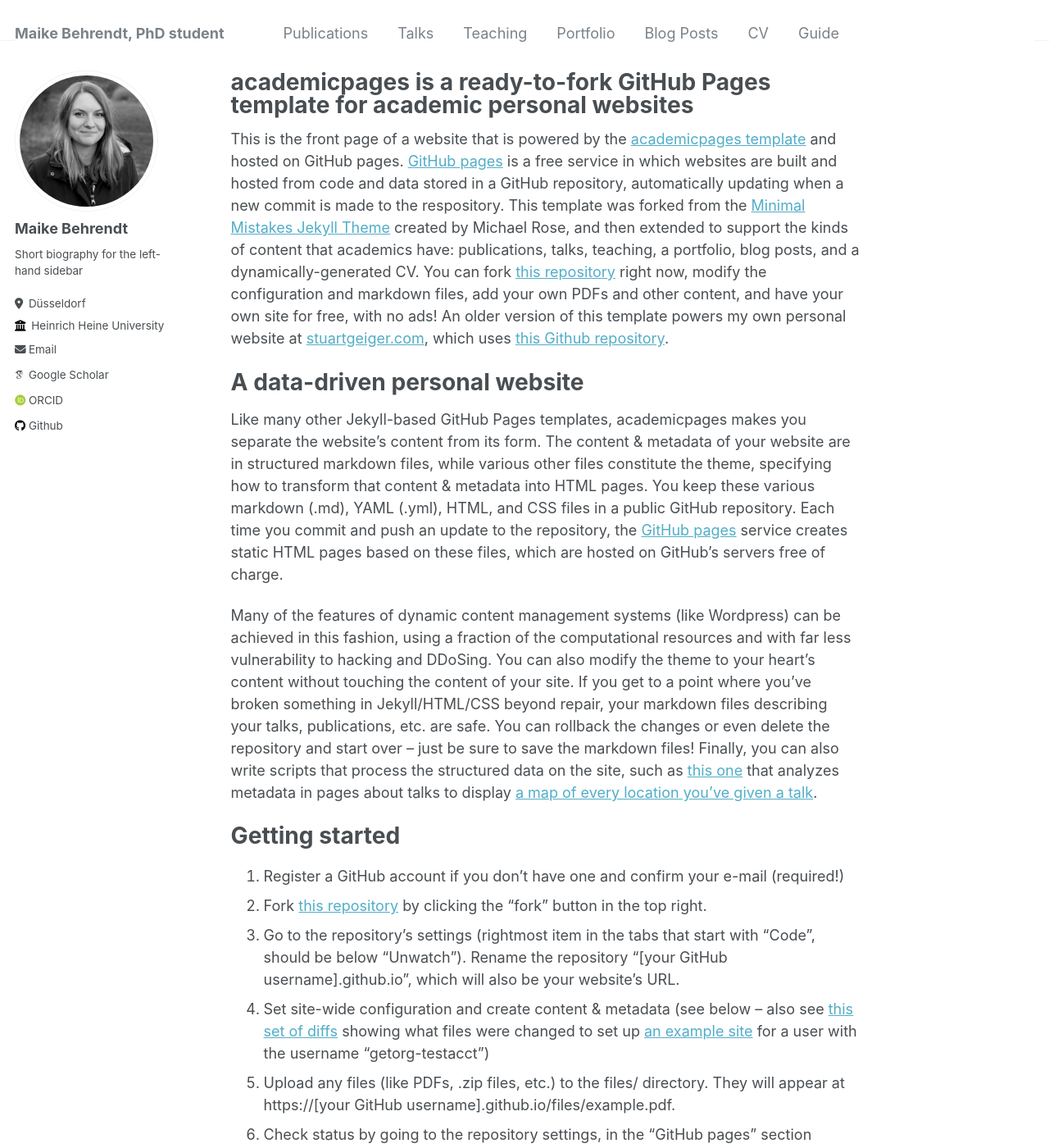
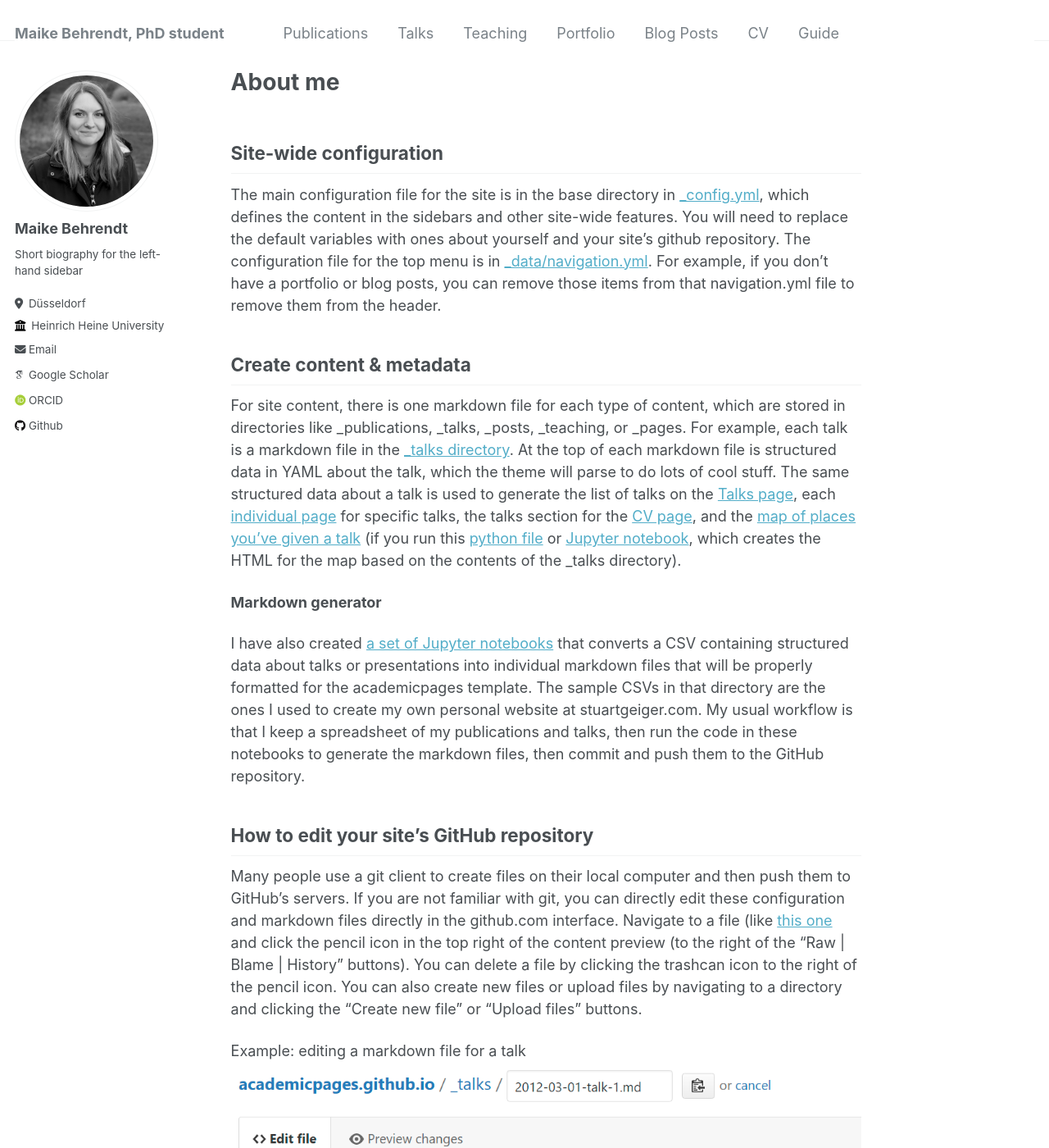
Before and after one commit to mabehrendt/mabehrendt.github.io, a Jekyll site: the page built from _pages/about.md, in a window 1280 px wide and 1400 px high. Shown: the whole window at 82% size. Built offline with Jekyll 4.4.1, drawn with Linux system fonts in a browser that asks for light colours; some web fonts are replaced.

Commit message:
Update about.md

```diff
--- a/_pages/about.md
+++ b/_pages/about.md
@@ -1,28 +1,11 @@
 ---
 permalink: /
-title: "academicpages is a ready-to-fork GitHub Pages template for academic personal websites"
+title: "About me"
 author_profile: true
 redirect_from:
   - /about/
   - /about.html
 ---
-
-This is the front page of a website that is powered by the [academicpages template](https://github.com/academicpages/academicpages.github.io) and hosted on GitHub pages. [GitHub pages](https://pages.github.com) is a free service in which websites are built and hosted from code and data stored in a GitHub repository, automatically updating when a new commit is made to the respository. This template was forked from the [Minimal Mistakes Jekyll Theme](https://mmistakes.github.io/minimal-mistakes/) created by Michael Rose, and then extended to support the kinds of content that academics have: publications, talks, teaching, a portfolio, blog posts, and a dynamically-generated CV. You can fork [this repository](https://github.com/academicpages/academicpages.github.io) right now, modify the configuration and markdown files, add your own PDFs and other content, and have your own site for free, with no ads! An older version of this template powers my own personal website at [stuartgeiger.com](http://stuartgeiger.com), which uses [this Github repository](https://github.com/staeiou/staeiou.github.io).
-
-A data-driven personal website
-======
-Like many other Jekyll-based GitHub Pages templates, academicpages makes you separate the website's content from its form. The content & metadata of your website are in structured markdown files, while various other files constitute the theme, specifying how to transform that content & metadata into HTML pages. You keep these various markdown (.md), YAML (.yml), HTML, and CSS files in a public GitHub repository. Each time you commit and push an update to the repository, the [GitHub pages](https://pages.github.com/) service creates static HTML pages based on these files, which are hosted on GitHub's servers free of charge.
-
-Many of the features of dynamic content management systems (like Wordpress) can be achieved in this fashion, using a fraction of the computational resources and with far less vulnerability to hacking and DDoSing. You can also modify the theme to your heart's content without touching the content of your site. If you get to a point where you've broken something in Jekyll/HTML/CSS beyond repair, your markdown files describing your talks, publications, etc. are safe. You can rollback the changes or even delete the repository and start over -- just be sure to save the markdown files! Finally, you can also write scripts that process the structured data on the site, such as [this one](https://github.com/academicpages/academicpages.github.io/blob/master/talkmap.ipynb) that analyzes metadata in pages about talks to display [a map of every location you've given a talk](https://academicpages.github.io/talkmap.html).
-
-Getting started
-======
-1. Register a GitHub account if you don't have one and confirm your e-mail (required!)
-1. Fork [this repository](https://github.com/academicpages/academicpages.github.io) by clicking the "fork" button in the top right.
-1. Go to the repository's settings (rightmost item in the tabs that start with "Code", should be below "Unwatch"). Rename the repository "[your GitHub username].github.io", which will also be your website's URL.
-1. Set site-wide configuration and create content & metadata (see below -- also see [this set of diffs](http://archive.is/3TPas) showing what files were changed to set up [an example site](https://getorg-testacct.github.io) for a user with the username "getorg-testacct")
-1. Upload any files (like PDFs, .zip files, etc.) to the files/ directory. They will appear at https://[your GitHub username].github.io/files/example.pdf.
-1. Check status by going to the repository settings, in the "GitHub pages" section
 
 Site-wide configuration
 ------
```
